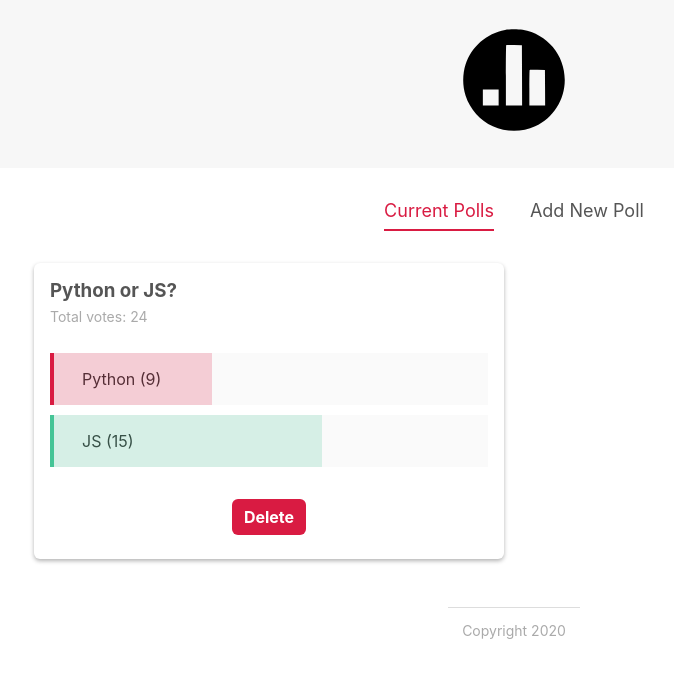
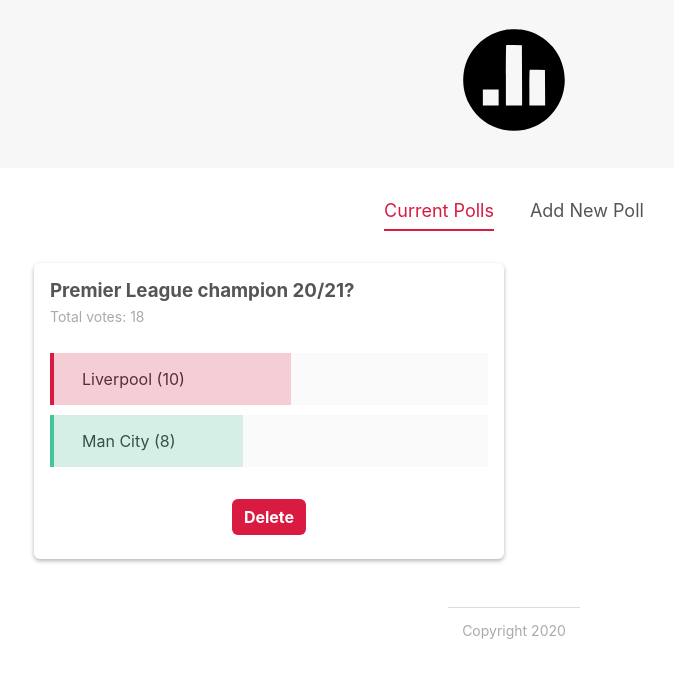
Before and after one commit to dmiloloza/poll-project-svelte, a Svelte app: page / in a window 1280 px wide. Shown: the top 678 px of the page, without its empty margins (126-800 px from the left). Built offline with nearby package versions, Linux system fonts and the light colour scheme.

Commit message:
feat:#32 basic transitions

```diff
--- a/src/components/PollList.svelte
+++ b/src/components/PollList.svelte
@@ -1,4 +1,6 @@
 <script>
+    import {fade, slide, scale} from 'svelte/transition';
+    import {flip} from 'svelte/animate'
    // import {onMount, onDestroy} from 'svelte';
     import PollStore from '../stores/PollStore'
     import PollDetails from "./PollDetails.svelte";
@@ -20,7 +22,7 @@
 
 <div class="poll-list">
     {#each $PollStore as poll (poll.id) }
-        <div>
+        <div in:fade out:scale|local animate:flip={{duration: 500}}>
             <!--'vote' - name of event-->
             <!--custom event forwarding to the parent.Handler is not assigned-->
             <PollDetails {poll}/>
--- a/src/stores/PollStore.js
+++ b/src/stores/PollStore.js
@@ -3,11 +3,11 @@
 const PollStore = writable([
     {
         id: 1,
-        question: 'Python or JS?',
-        answerA: 'Python',
-        answerB: 'JS',
-        votesA: 9,
-        votesB: 15,
+        question: 'Premier League champion 20/21?',
+        answerA: 'Liverpool',
+        answerB: 'Man City',
+        votesA: 10,
+        votesB: 8,
     },
 ]);
 
```
